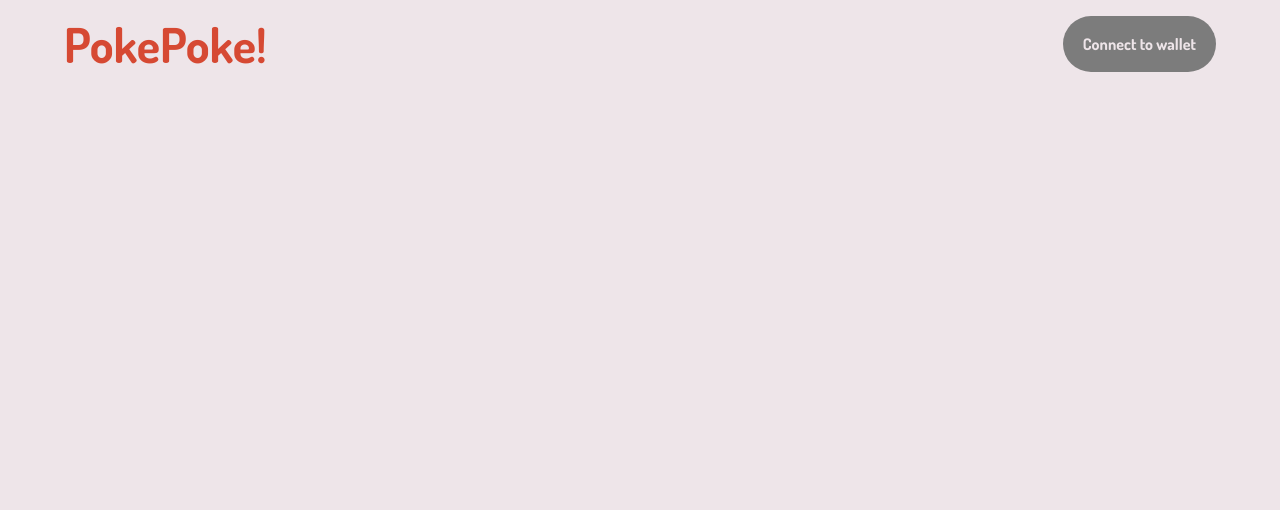
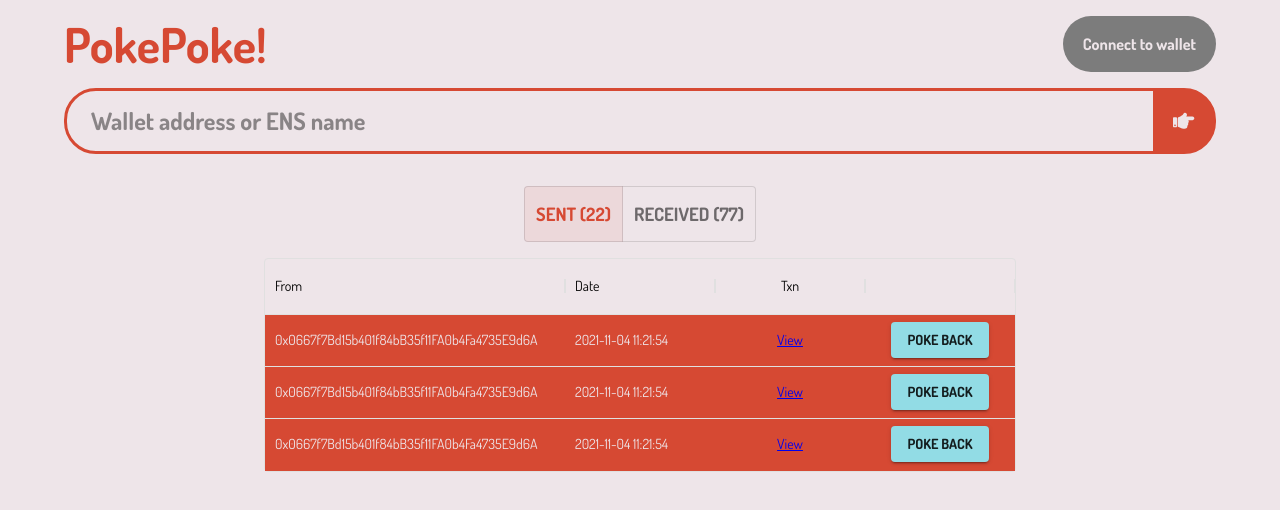
Before and after one commit to levihicks/pokepoke-interface, a React (Create React App) app: page / in a window 1280 px wide. Shown: the top 510 px of the page. Built offline with nearby package versions, Linux system fonts and the light colour scheme.

Commit message:
add styling for user interface

```diff
--- a/package.json
+++ b/package.json
@@ -5,7 +5,13 @@
   "dependencies": {
     "@emotion/react": "^11.6.0",
     "@emotion/styled": "^11.6.0",
+    "@fortawesome/fontawesome-svg-core": "^1.2.36",
+    "@fortawesome/free-solid-svg-icons": "^5.15.4",
+    "@fortawesome/react-fontawesome": "^0.1.16",
+    "@mui/icons-material": "^5.2.0",
     "@mui/material": "^5.1.1",
+    "@mui/styles": "^5.2.0",
+    "@mui/x-data-grid": "^5.0.1",
     "@testing-library/jest-dom": "^5.15.0",
     "@testing-library/react": "^11.2.7",
     "@testing-library/user-event": "^12.8.3",
--- a/src/App.tsx
+++ b/src/App.tsx
@@ -5,6 +5,8 @@ import theme from './theme';
 import Container from '@mui/material/Container';
 import { CssBaseline } from '@mui/material';
 import Header from './components/header';
+import Pokebar from './components/pokebar';
+import PokeList from './components/poke-list';
 
 function App() {
   return (
@@ -12,6 +14,8 @@ function App() {
       <CssBaseline />
       <Container sx={{ height: '100vh' }}>
         <Header />
+        <Pokebar />
+        <PokeList />
       </Container>
     </ThemeProvider>
   );
--- a/src/components/header.tsx
+++ b/src/components/header.tsx
@@ -5,13 +5,13 @@ import WalletConnectButton from './wallet-connect-button';
 const StyledHeader = styled('div')({
   display: 'flex',
   justifyContent: 'space-between',
-  paddingTop: '1rem',
+  padding: '1rem 0',
 });
 
 const Header = () => {
   return (
     <StyledHeader>
-      <Typography variant="h3" color="primary.main" fontWeight="bold">
+      <Typography variant='h3' color='primary.main' fontWeight='bold'>
         PokePoke!
       </Typography>
       <WalletConnectButton />
--- /dev/null
+++ b/src/components/poke-back-button.tsx
@@ -0,0 +1,11 @@
+import Button from '@mui/material/Button';
+
+const PokeBackButton = () => {
+  return (
+    <Button variant='contained' color='secondary' sx={{ fontWeight: 'bold' }}>
+      Poke Back
+    </Button>
+  );
+};
+
+export default PokeBackButton;
--- /dev/null
+++ b/src/components/poke-list.tsx
@@ -0,0 +1,160 @@
+import React, { useState } from 'react';
+import ToggleButtonGroup from '@mui/material/ToggleButtonGroup';
+import ToggleButton from '@mui/material/ToggleButton';
+import { styled } from '@mui/system';
+import { DataGrid, GridColumns } from '@mui/x-data-grid';
+import defaultTheme from '../theme';
+import { makeStyles } from '@mui/styles';
+import PokeBackButton from './poke-back-button';
+
+const StyledPokeList = styled('div')(({ theme }) => ({
+  color: theme.palette.primary.main,
+  textAlign: 'center',
+  margin: '2rem 0 ',
+}));
+
+const rows = [
+  {
+    id: 1,
+    col1: '0x0667f7Bd15b401f84bB35f11FA0b4Fa4735E9d6A',
+    col2: '2021-11-04 11:21:54',
+    col3: 'https://etherscan.io/tx/0xcae08830ff01955556df9523a3c826c618ae78f92046bee771c9d09b3a62f1a8',
+    col4: 'Poke Back',
+  },
+  {
+    id: 2,
+    col1: '0x0667f7Bd15b401f84bB35f11FA0b4Fa4735E9d6A',
+    col2: '2021-11-04 11:21:54',
+    col3: 'https://etherscan.io/tx/0xcae08830ff01955556df9523a3c826c618ae78f92046bee771c9d09b3a62f1a8',
+    col4: 'Poke Back',
+  },
+  {
+    id: 3,
+    col1: '0x0667f7Bd15b401f84bB35f11FA0b4Fa4735E9d6A',
+    col2: '2021-11-04 11:21:54',
+    col3: 'https://etherscan.io/tx/0xcae08830ff01955556df9523a3c826c618ae78f92046bee771c9d09b3a62f1a8',
+    col4: 'Poke Back',
+  },
+];
+
+const columns: GridColumns = [
+  {
+    field: 'col1',
+    headerClassName: 'poke-dapp-theme--header',
+    headerName: 'From',
+    width: 300,
+  },
+  {
+    field: 'col2',
+    headerClassName: 'poke-dapp-theme--header',
+    headerName: 'Date',
+    width: 150,
+  },
+  {
+    field: 'col3',
+    headerClassName: 'poke-dapp-theme--header',
+    headerName: 'Txn',
+    width: 150,
+    renderCell: (params: any) => {
+      return (
+        <div style={{ margin: 'auto' }}>
+          <a href={params.formattedValue}>View</a>
+        </div>
+      );
+    },
+    headerAlign: 'center',
+  },
+  {
+    field: 'col4',
+    headerClassName: 'poke-dapp-theme--header',
+    headerName: '',
+    width: 150,
+    renderCell: () => {
+      return (
+        <div style={{ margin: 'auto' }}>
+          <PokeBackButton />
+        </div>
+      );
+    },
+  },
+];
+
+const useStyles = makeStyles(
+  (theme) => {
+    return {
+      root: {
+        '& .poke-dapp-theme--header': {
+          color: theme.palette.common.black,
+        },
+        '& .poke-dapp-theme--header:focus': {
+          outline: 'none',
+        },
+        '& .poke-dapp-theme--row': {
+          backgroundColor: theme.palette.primary.main,
+          '&:hover': {
+            backgroundColor: theme.palette.primary.main,
+          },
+        },
+        '& .poke-dapp-theme--cell:focus': {
+          outline: 'none',
+        },
+      },
+    };
+  },
+  { defaultTheme }
+);
+
+const PokeList = () => {
+  const [currentTab, setCurrentTab] = useState<'sent' | 'received'>('sent');
+
+  const classes = useStyles();
+
+  return (
+    <StyledPokeList>
+      <ToggleButtonGroup
+        color='primary'
+        value={currentTab}
+        exclusive
+        onChange={(event: any) => setCurrentTab(event.target.value)}
+      >
+        <ToggleButton
+          sx={{ fontSize: '1.15rem', fontWeight: 'bold' }}
+          value='sent'
+        >
+          Sent (22)
+        </ToggleButton>
+        <ToggleButton
+          sx={{ fontSize: '1.15rem', fontWeight: 'bold' }}
+          value='received'
+        >
+          Received (77)
+        </ToggleButton>
+      </ToggleButtonGroup>
+      <div
+        style={{
+          display: 'flex',
+          height: '100%',
+          paddingTop: '1rem',
+          width: 752,
+          margin: 'auto',
+        }}
+        className={classes.root}
+      >
+        <div style={{ flexGrow: 1 }}>
+          <DataGrid
+            rows={rows}
+            columns={columns}
+            hideFooter
+            autoHeight
+            disableSelectionOnClick
+            disableColumnMenu
+            getRowClassName={() => 'poke-dapp-theme--row'}
+            getCellClassName={() => 'poke-dapp-theme--cell'}
+          />
+        </div>
+      </div>
+    </StyledPokeList>
+  );
+};
+
+export default PokeList;
--- /dev/null
+++ b/src/components/pokebar.tsx
@@ -0,0 +1,48 @@
+import { styled } from '@mui/system';
+import { colors } from '../theme';
+import InputBase from '@mui/material/InputBase';
+import { FontAwesomeIcon } from '@fortawesome/react-fontawesome';
+import { faHandPointRight } from '@fortawesome/free-solid-svg-icons';
+
+const StyledPokebar = styled('div')(({ theme }) => ({
+  border: '3px solid ' + theme.palette.primary.main,
+  borderRadius: '2rem',
+  display: 'flex',
+  justifyContent: 'space-between',
+  alignItems: 'center',
+  padding: '0.5rem 0rem 0.5rem 1.5rem',
+}));
+
+const PokeButton = styled('div')(({ theme }) => ({
+  backgroundColor: theme.palette.primary.main,
+  height: '100%',
+  padding: '1.25rem',
+  margin: '-1rem -0.1rem',
+  borderRadius: '0 2rem 2rem 0',
+  cursor: 'pointer',
+}));
+
+const Pokebar = () => {
+  return (
+    <StyledPokebar>
+      <InputBase
+        placeholder='Wallet address or ENS name'
+        sx={{
+          color: colors.black,
+          fontWeight: 'bold',
+          fontSize: '1.5rem',
+          flex: 1,
+        }}
+      />
+      <PokeButton>
+        <FontAwesomeIcon
+          size='lg'
+          icon={faHandPointRight}
+          color={colors.white}
+        />
+      </PokeButton>
+    </StyledPokebar>
+  );
+};
+
+export default Pokebar;
```
Also changed, not shown: 1 other file (tests, documents, lock files or other folders).
